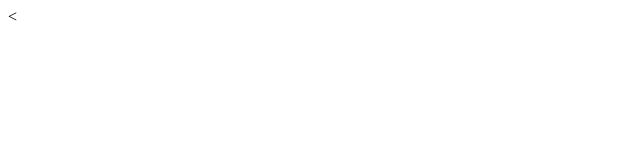
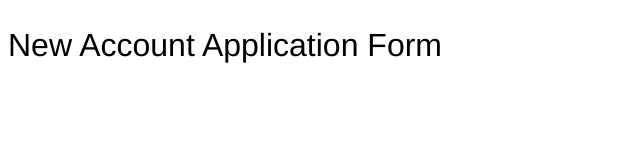
Before and after one commit to maddux1/html_exercises-banking_app_form, a plain HTML site: page index.html in a window 1280 px wide. Shown: the whole page, without its empty margins (0-640 px from the left). Drawn offline with Linux system fonts and the light colour scheme.

Commit message:
new message

```diff
--- a/index.html
+++ b/index.html
@@ -1,9 +1,12 @@
-<<!DOCTYPE html>
+<!DOCTYPE html>
 <html>
 <head>
   <title></title>
+  <link rel="stylesheet" type="text/css" href="styles.css">
 </head>
 <body>
-
+  <header>
+    <h1>New Account Application Form</h1>
+  </header>
 </body>
 </html>
--- /dev/null
+++ b/styles.css
@@ -0,0 +1,3 @@
+h1 {
+  font: normal 2em/1.5 "Helvetica Neue", Helvetica, Artial, sans-serif;
+}
```
